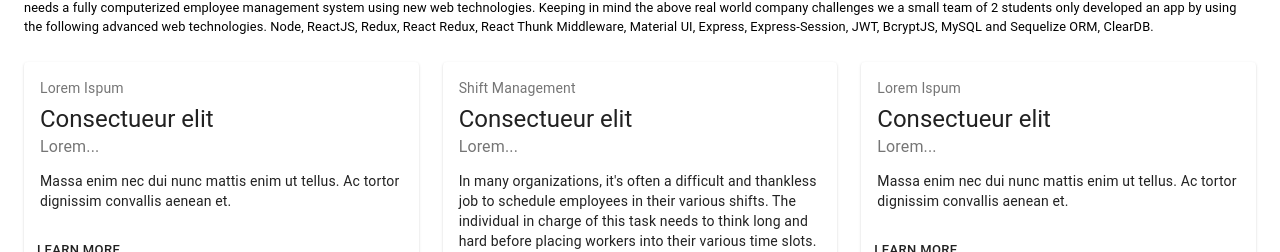
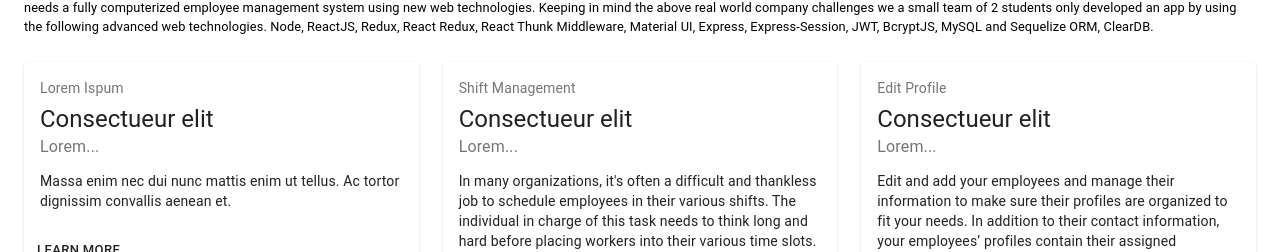
Before and after one commit to rjointer2/EMS, a React (Create React App) app in the folder client/: page /home in a window 1280 px wide. Shown: the part 700-952 px from the top of the page. Built offline with nearby package versions, Linux system fonts and the light colour scheme.

Commit message:
edit profile dummy content replaced

```diff
--- a/client/src/Screens/HomeScreen/HomeScreen.js
+++ b/client/src/Screens/HomeScreen/HomeScreen.js
@@ -150,7 +150,7 @@ Node, ReactJS, Redux, React Redux, React Thunk Middleware, Material UI, Express,
                             <Card className={classes.root}>
                                 <CardContent>
                                     <Typography className={classes.title} color="textSecondary" gutterBottom>
-                                    Lorem Ispum
+                                    Edit Profile
                                     </Typography>
                                     <Typography variant="h5" component="h2">
                                     Consectueur elit
@@ -159,7 +159,8 @@ Node, ReactJS, Redux, React Redux, React Thunk Middleware, Material UI, Express,
                                     Lorem...
                                     </Typography>
                                     <Typography variant="body2" component="p">
-                                    Massa enim nec dui nunc mattis enim ut tellus. Ac tortor dignissim convallis aenean et.
+                                    Edit and add your employees and manage their information to make sure their profiles are organized to fit your needs. In addition to their contact information, your employees’ profiles contain their assigned schedules, positions, salaries and wage information.
+.
                                     <br />
 
                                     </Typography>
```
